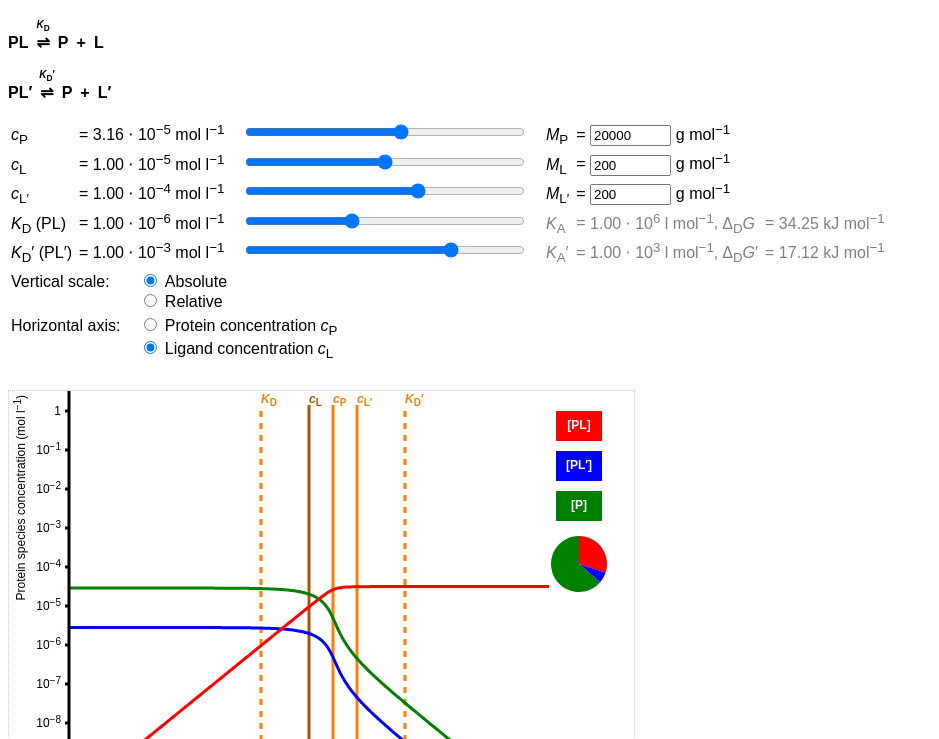
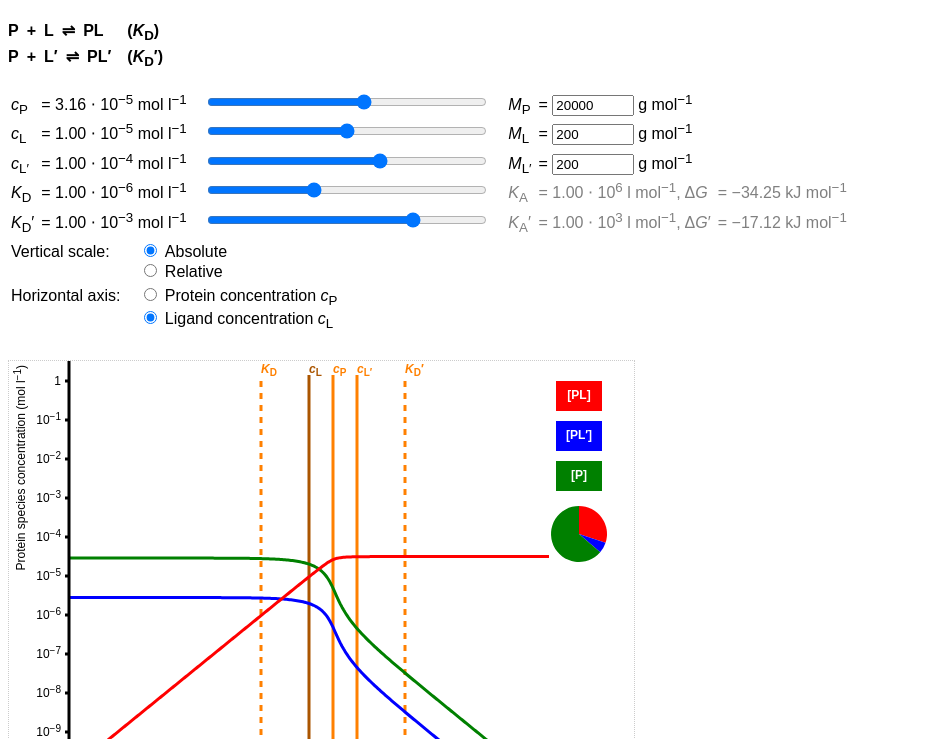
Before and after one commit to protsim/protsim, a plain HTML site: page ligands.htm in a window 1280 px wide. Shown: the part 61-800 px from the top of the page, without its empty margins (0-939 px from the left). Drawn offline with Linux system fonts and the light colour scheme.

Commit message:
Add files via upload

```diff
--- a/ligands.htm
+++ b/ligands.htm
@@ -38,12 +38,8 @@
 		<p id="nojavascript">JavaScript must be enabled in your browser for the page to function.</p>
 		<h1>Competing ligands simulation</h1>
 		<table class="reactiontable">
-			<tr><td></td><td class="center overreactionarrow"><var>K</var><sub>D</sub></td><td></td></tr>
-			<tr><td>PL</td><td class="center">&#x2002;&#x21CC;&#x2002;</td><td>P&#x2002;+&#x2002;L</td></tr>
-		</table>
-		<table class="reactiontable">
-			<tr><td></td><td class="center overreactionarrow"><var>K</var><sub>D</sub>&prime;</td><td></td></tr>
-			<tr><td>PL&prime;</td><td class="center">&#x2002;&#x21CC;&#x2002;</td><td>P&#x2002;+&#x2002;L&prime;</td></tr>
+			<tr><td>P&#x2002;+&#x2002;L&#x2002;&#x21CC;&#x2002;PL</td><td>(<var>K</var><sub>D</sub>)</td></tr>
+			<tr><td>P&#x2002;+&#x2002;L&prime;&#x2002;&#x21CC;&#x2002;PL&prime;</td><td>(<var>K</var><sub>D</sub>&prime;)</td></tr>
 		</table>
 		<table id="slidertable">
 			<tr>
@@ -68,21 +64,21 @@
 				<td class="valuecol2" colspan="3">=&nbsp;<input type="number" min="10" step="10" value="200" style="width:5.5em" id="mass3" oninput="update();" />&nbsp;g&nbsp;mol<sup>&minus;1</sup></td>
 			</tr>
 			<tr>
-				<td title="Complex 1 dissociation constant"><var>K</var><sub>D</sub>&nbsp;(PL)</td>
+				<td title="Complex 1 dissociation constant"><var>K</var><sub>D</sub></td>
 				<td class="valuecol">=&nbsp;<span id="value7"></span></td>
 				<td><input id="slider7" class="slider" type="range" value="90" min="0" max="240" oninput="slider_input(7);" /></td>
 				<td class="grey" title="Complex 1 association constant"><var>K</var><sub>A</sub></td>
 				<td class="valuecol2 grey">=&nbsp;<span id="value16"></span>,</td>
-				<td class="grey" title="Gibbs free energy of complex 1 dissociation (T = 25 &deg;C)">&Delta;<sub>D</sub><var>G</var></td>
+				<td class="grey" title="Gibbs free energy of complex 1 dissociation (T = 25 &deg;C)">&Delta;<var>G</var></td>
 				<td class="valuecol2 grey">=&nbsp;<span id="value8"></span></td>
 			</tr>
 			<tr>
-				<td title="Complex 2 dissociation constant"><var>K</var><sub>D</sub>&prime;&nbsp;(PL&prime;)</td>
+				<td title="Complex 2 dissociation constant"><var>K</var><sub>D</sub>&prime;</td>
 				<td class="valuecol">=&nbsp;<span id="value9"></span></td>
 				<td><input id="slider9" class="slider" type="range" value="180" min="0" max="240" oninput="slider_input(9);" /></td>
 				<td class="grey" title="Complex 2 association constant"><var>K</var><sub>A</sub>&prime;</td>
 				<td class="valuecol2 grey">=&nbsp;<span id="value18"></span>,</td>
-				<td class="grey" title="Gibbs free energy of complex 2 dissociation (T = 25 &deg;C)">&Delta;<sub>D</sub><var>G</var>&prime;</td>
+				<td class="grey" title="Gibbs free energy of complex 2 dissociation (T = 25 &deg;C)">&Delta;<var>G</var>&prime;</td>
 				<td class="valuecol2 grey">=&nbsp;<span id="value17"></span></td>
 			</tr>
 		</table>
--- a/simulation.js
+++ b/simulation.js
@@ -378,7 +378,7 @@ function slider_input(index, noupdate)
 		}
 		case 8: // delta_G
 		{
-			val = -8.31446261815324 * 298.15 * Math.log(K_D) * 1e-3;
+			val = 8.31446261815324 * 298.15 * Math.log(K_D) * 1e-3;
 			unitstr = "kJ\xA0mol<sup>\u22121</sup>";
 			break;
 		}
@@ -402,7 +402,7 @@ function slider_input(index, noupdate)
 		}
 		case 17: // delta_G 2
 		{
-			val = -8.31446261815324 * 298.15 * Math.log(K_D2) * 1e-3;
+			val = 8.31446261815324 * 298.15 * Math.log(K_D2) * 1e-3;
 			unitstr = "kJ\xA0mol<sup>\u22121</sup>";
 			break;
 		}
--- a/style.css
+++ b/style.css
@@ -113,7 +113,12 @@ td[title]
 .reactiontable tr td
 {
 	margin: 0;
-	padding: 0;
+	padding: 0.25ex 0;
+}
+
+.reactiontable td:last-child
+{
+	padding-left: 1em;
 }
 
 .center
```
Also changed, not shown: homodimer.htm (+2 -3 lines), ligand.htm (+2 -3 lines), receptors.htm (+6 -10 lines).
